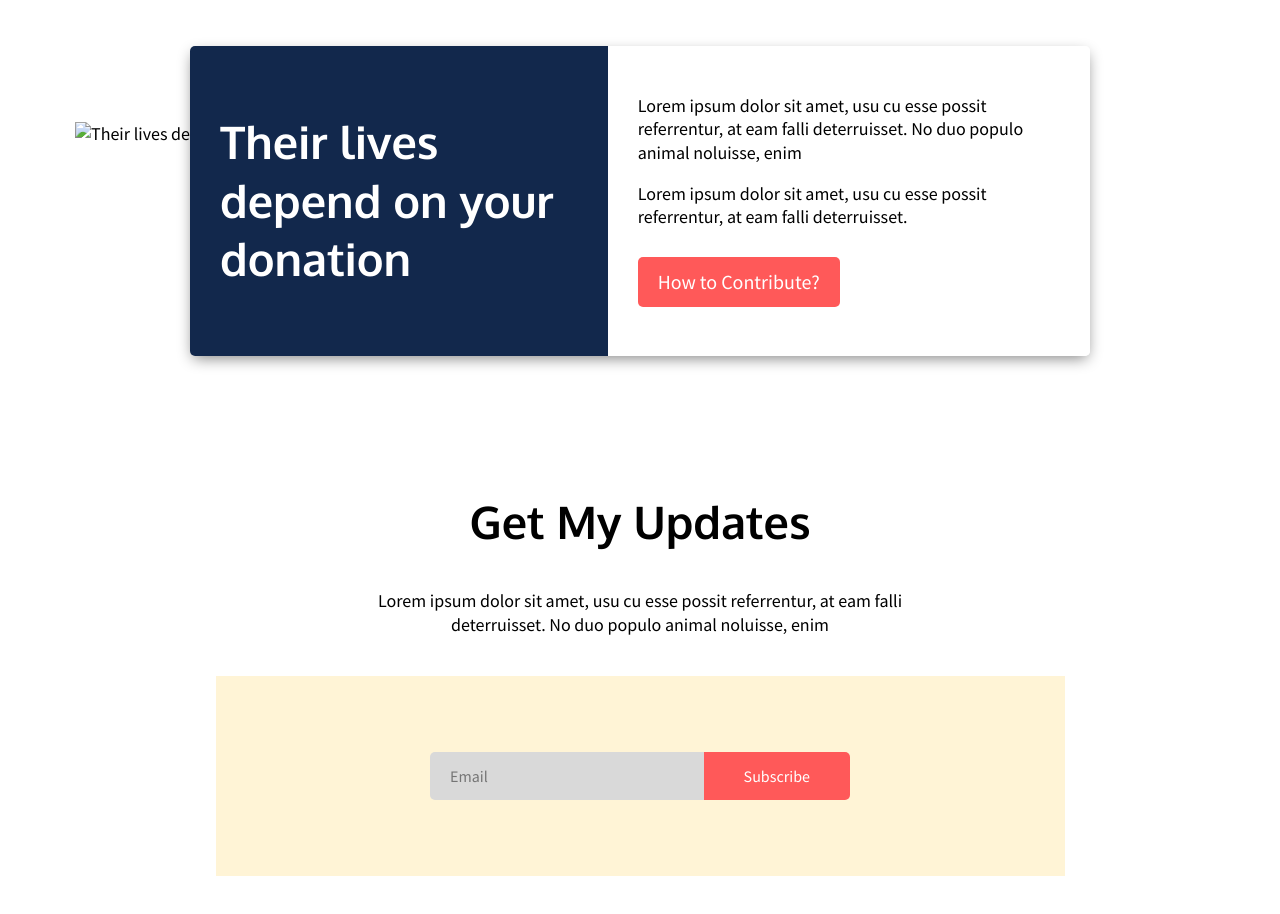
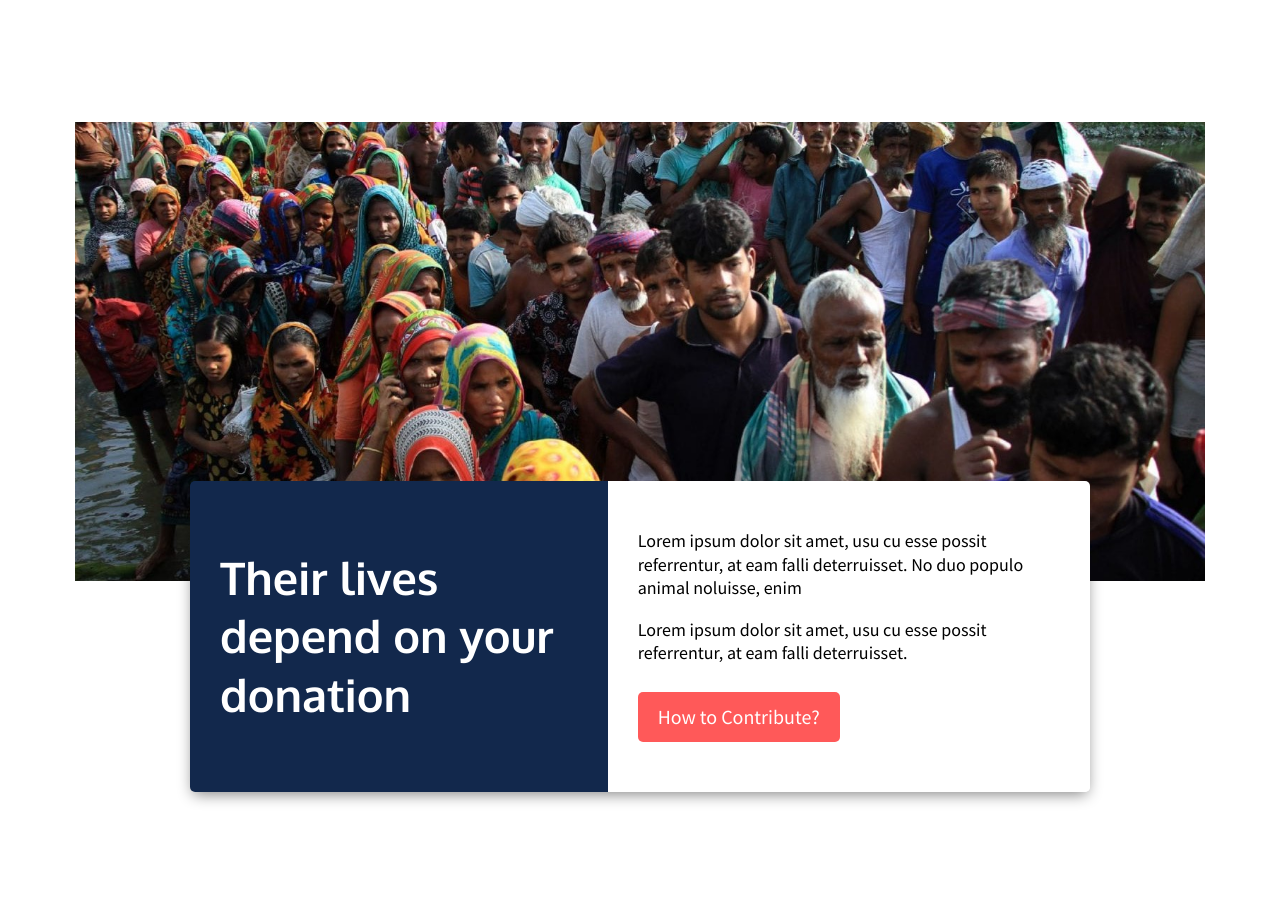
Before and after one commit to aroy15/donate-today, a plain HTML site: page index.html in a window 1280 px wide. Shown: the part 1860-2774 px from the top of the page. Drawn offline with Linux system fonts and the light colour scheme; the site is published under a folder, as on GitHub Pages, so addresses that start at the root find nothing.

Commit message:
depend on image path update

```diff
--- a/index.html
+++ b/index.html
@@ -65,7 +65,7 @@
     <!-- Their lives depend on your donation -->
     <section class="depend-on-donation">
         <div class="container">
-            <img class="depnend-on-image" src="/images/donation7.jpg" alt="Their lives depend on your donation">
+            <img class="depnend-on-image" src="./images/donation7.jpg" alt="Their lives depend on your donation">
             <div class="depend-on-box d-flex">
                 <div class="depend-on-title">
                     <h2>Their lives depend on your donation</h2>
--- a/style.css
+++ b/style.css
@@ -119,9 +119,9 @@ section{
     padding-top:120px;
 }
 .depend-on-donation img.depnend-on-image{
-display: block;
-margin:auto;
-width:100%;
+    display: block;
+    margin:auto;
+    width:100%;
 }
 .depend-on-box {
     box-shadow: 0px 5px 15px -3px grey;
```
